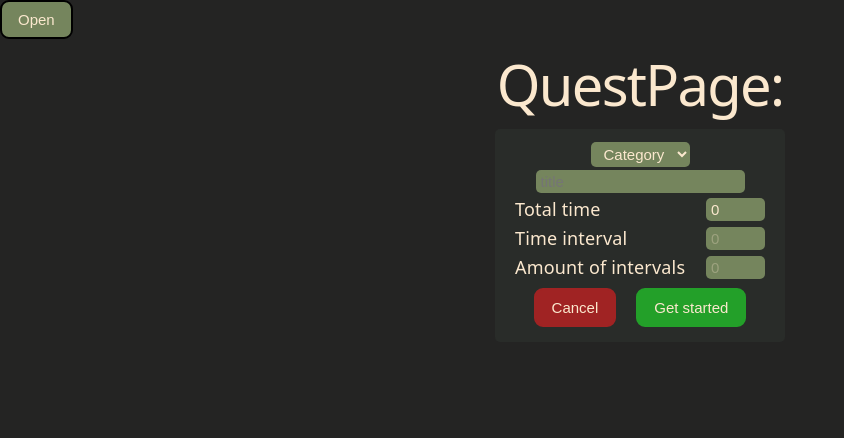
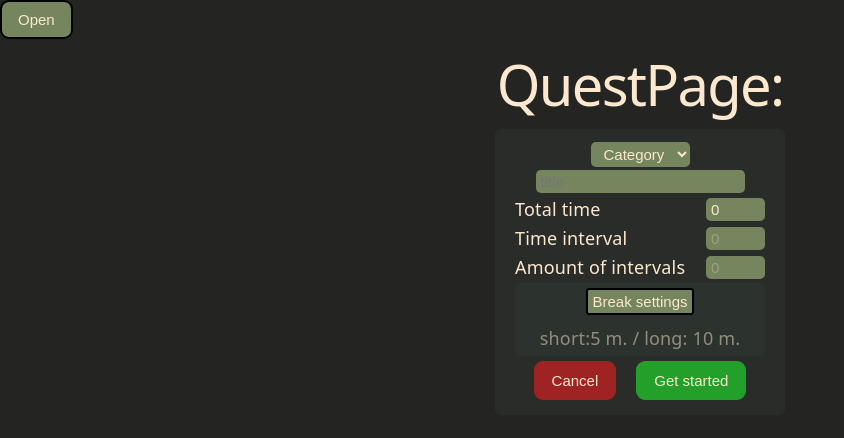
Before and after one commit to CShark666/my-pomo-quest, a React app in the folder frontend/: page /quest in a window 1280 px wide. Shown: the top 438 px of the page, without its empty margins (0-844 px from the left). Built offline with nearby package versions, Linux system fonts and the light colour scheme; the HTML template or start-up script is replaced by a standard one.

Commit message:
add a break settings form to the quest creation component

```diff
--- a/frontend/src/api.js
+++ b/frontend/src/api.js
@@ -25,7 +25,6 @@ export async function createQuest(quest) {
     totalTimeInMs: timeInMs,
     remainingTotalTimeInMs: timeInMs,
     timeIntervalInMs: quest.timeInterval * 60 * 1000,
-    breakConfig: { active: true, shortBreak: 300000, longBreak: 900000 },
   };
 
   localStorage.setItem(STORAGE_KEY, JSON.stringify(questWithId));
--- a/frontend/src/components/CreatingQuesForm.jsx
+++ b/frontend/src/components/CreatingQuesForm.jsx
@@ -10,8 +10,10 @@ export function CreatingQuesForm({ setCurrentQuest }) {
     totalTime: 0,
     timeInterval: 0,
     amountOfIntervals: 0,
+    breaks: { disabled: false, shortBreak: 5, longBreak: 10 },
   });
   const [disableField, setDisableField] = useState(true);
+  const [showBreakSettings, setShowBreakSettings] = useState(false);
   const navigate = useNavigate();
 
   const saveQuest = async () => {
@@ -28,7 +30,7 @@ export function CreatingQuesForm({ setCurrentQuest }) {
   };
 
   const handleTimeIntervalInput = (e) => {
-    const value = e.target.value;
+    const value = Number(e.target.value);
     const minutes = input.totalTime * 60;
 
     setInput({
@@ -39,7 +41,7 @@ export function CreatingQuesForm({ setCurrentQuest }) {
   };
 
   const handleAmountIntervalInput = (e) => {
-    const value = e.target.value;
+    const value = Number(e.target.value);
     const minutes = input.totalTime * 60;
 
     setInput({
@@ -119,6 +121,86 @@ export function CreatingQuesForm({ setCurrentQuest }) {
             />
           </div>
         </div>
+        <div className="break-settings">
+          <button
+            onClick={() => {
+              setShowBreakSettings(!showBreakSettings);
+            }}
+          >
+            Break settings
+          </button>
+          <div className="break-settings__content">
+            {showBreakSettings ? (
+              <div className="break-settings__form">
+                <div className="break-settings__row">
+                  <span>Disable breaks:</span>
+                  <input
+                    type="checkbox"
+                    checked={input.breaks.disabled}
+                    onChange={(e) =>
+                      setInput({
+                        ...input,
+                        breaks: {
+                          ...input.breaks,
+                          disabled: e.target.checked,
+                        },
+                      })
+                    }
+                  />
+                </div>
+                <div className="break-settings__row">
+                  <span>Short break: </span>
+                  <input
+                    className="break-settings__input"
+                    type="number"
+                    className="time-input"
+                    value={input.breaks.shortBreak}
+                    disabled={input.breaks.disabled}
+                    onChange={(e) =>
+                      setInput({
+                        ...input,
+                        breaks: {
+                          ...input.breaks,
+                          shortBreak: Number(e.target.value),
+                        },
+                      })
+                    }
+                  />
+                </div>
+                <div className="break-settings__row">
+                  <span>Long break: </span>
+                  <input
+                    className="break-settings__input"
+                    type="number"
+                    className="time-input"
+                    value={input.breaks.longBreak}
+                    disabled={input.breaks.disabled}
+                    onChange={(e) =>
+                      setInput({
+                        ...input,
+                        breaks: {
+                          ...input.breaks,
+                          longBreak: Number(e.target.value),
+                        },
+                      })
+                    }
+                  />
+                </div>
+              </div>
+            ) : (
+              <div className="break-settings__summary">
+                {input.breaks.disabled ? (
+                  "no breaks"
+                ) : (
+                  <span>
+                    short:{input.breaks.shortBreak} m. / long:{" "}
+                    {input.breaks.longBreak} m.
+                  </span>
+                )}
+              </div>
+            )}
+          </div>
+        </div>
         <div className="buttons">
           <button
             className="cancel"
--- a/frontend/src/styles/CreatingQuesForm.css
+++ b/frontend/src/styles/CreatingQuesForm.css
@@ -87,3 +87,31 @@ input:disabled {
     background: rgb(35, 130, 11);
     border-color: rgb(35, 160, 41);
 }
+
+.break-settings {
+    background-color: #36413b42;
+    border-radius: 5px;
+}
+
+.break-settings button {
+    padding: 3px 4px;
+    border-radius: 3px;
+}
+
+.break-settings__content {
+    padding: 5px 10px;
+}
+
+.break-settings__form {}
+
+.break-settings__input {}
+
+.break-settings__row {
+    display: flex;
+    justify-content: space-between;
+    margin: 3px 1px 3px 1px;
+}
+
+.break-settings__summary {
+    opacity: 0.5;
+}
```
